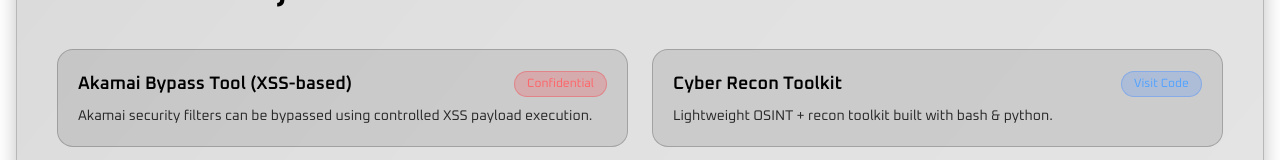
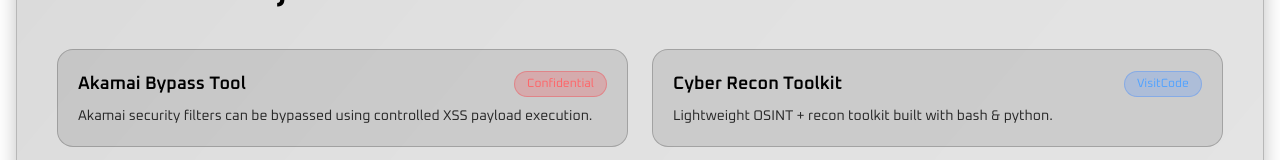
Before and after one commit to 0xabhikr/str, a Next.js app: page / in a window 1280 px wide. Shown: the part 1066-1226 px from the top of the page. Built offline with nearby package versions, Linux system fonts and the light colour scheme.

Commit message:
some more fixes

```diff
--- a/app/page.tsx
+++ b/app/page.tsx
@@ -74,7 +74,7 @@
 
           <div className="p-5 rounded-2xl bg-black/10 dark:bg-white/10 border border-black/20 dark:border-white/20">
             <div className="flex justify-between items-center">
-              <h3 className="text-lg font-semibold">Akamai Bypass Tool (XSS-based)</h3>
+              <h3 className="text-lg font-semibold">Akamai Bypass Tool</h3>
 
               <button
                 className="text-xs px-3 py-1 rounded-full
@@ -98,7 +98,7 @@
                  bg-blue-500/20 text-blue-400
                  border border-blue-500/30
                  hover:bg-blue-500/30 transition">
-                Visit Code
+                VisitCode
               </button>
             </div>
 
```
